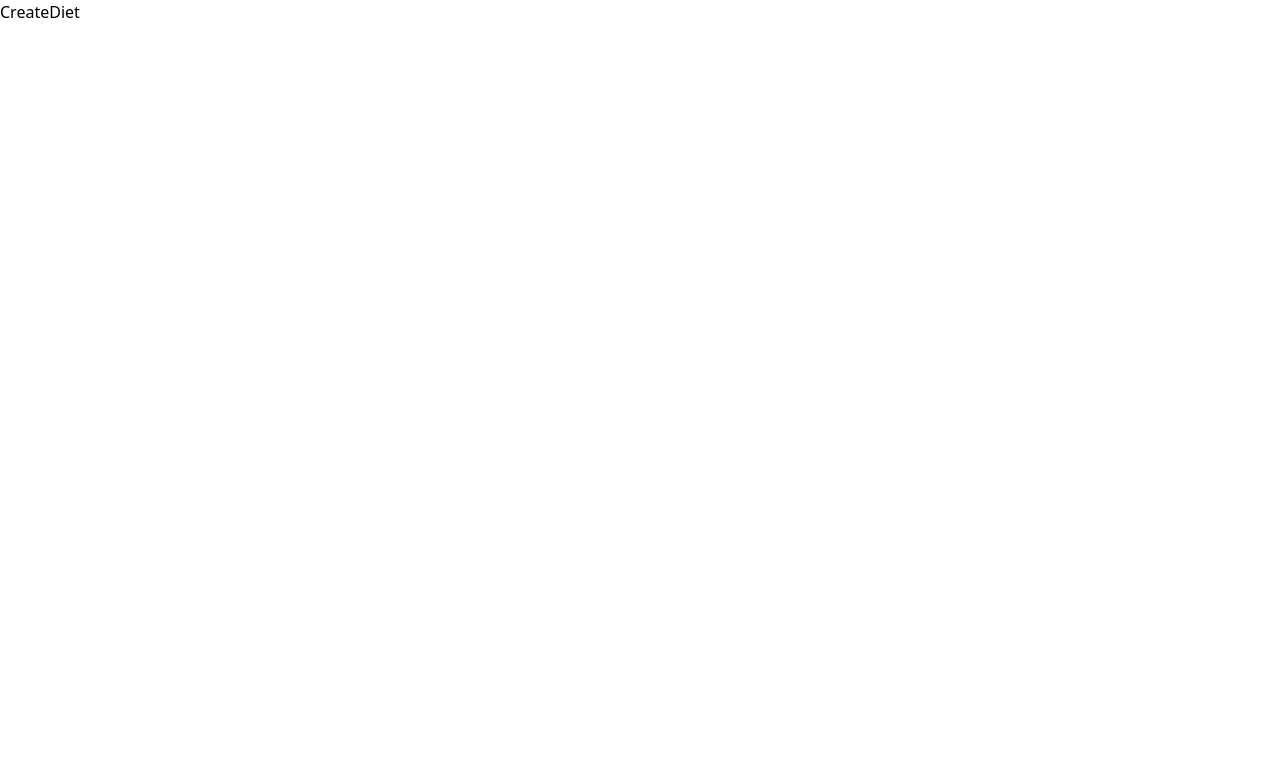
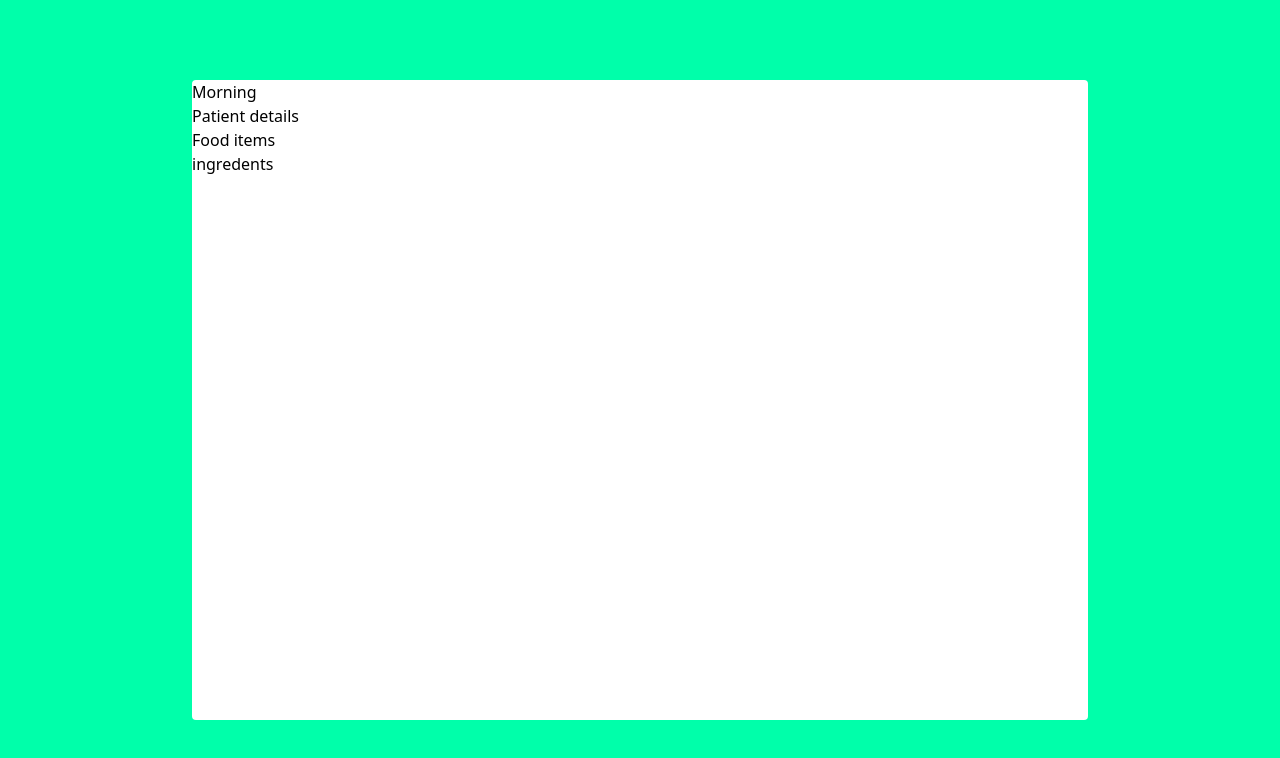
Before and after one commit to Irshad3786/HospitalFoodDelivery, a React (Vite) app in the folder frontend/: page /CreateDiet in a window 1280 px wide. Shown: the top 758 px of the page. Built offline with nearby package versions, Linux system fonts and the light colour scheme.

Commit message:
added dietLayout

```diff
--- a/frontend/src/pages/AddPatient.jsx
+++ b/frontend/src/pages/AddPatient.jsx
@@ -21,7 +21,10 @@ function AddPatient() {
   return (
     <div className='bg-[#00FFAA] w-[100%] h-[100%]'>
         <div >
-            <h1 className='text-3xl font-outfit text-center p-5 font-semibold'>Add Patient</h1>
+            <div className='p-4 '>
+                <button className='flex justify-center items-center text-lg shadow-lg font-semibold bg-white  rounded-xl pr-5 font-roboto hover:bg-slate-400'><svg xmlns="http://www.w3.org/2000/svg" width="45" height="45" viewBox="0 0 24 24"><path fill="currentColor" d="M13.836 8.964a.9.9 0 0 1 0 1.272L12.073 12l1.763 1.764a.9.9 0 1 1-1.273 1.272l-2.4-2.4a.9.9 0 0 1 0-1.272l2.4-2.4a.9.9 0 0 1 1.273 0"/></svg>Back </button>
+                <h1 className='text-3xl font-outfit text-center p-5 font-semibold'>Add Patient</h1>
+            </div>
             <div>
 
 
--- a/frontend/src/pages/CreateDiet.jsx
+++ b/frontend/src/pages/CreateDiet.jsx
@@ -2,7 +2,14 @@ import React from 'react'
 
 function CreateDiet() {
   return (
-    <div>CreateDiet</div>
+    <div className='w-[100%] h-screen bg-[#00FFAA] flex justify-center items-center'>
+      <div className='w-[70%] bg-white rounded h-[80%] '>
+        <div>Morning</div>
+        <div>Patient details</div>
+        <div>Food items</div>
+        <div>ingredents</div>
+      </div>
+    </div>
   )
 }
 
```
